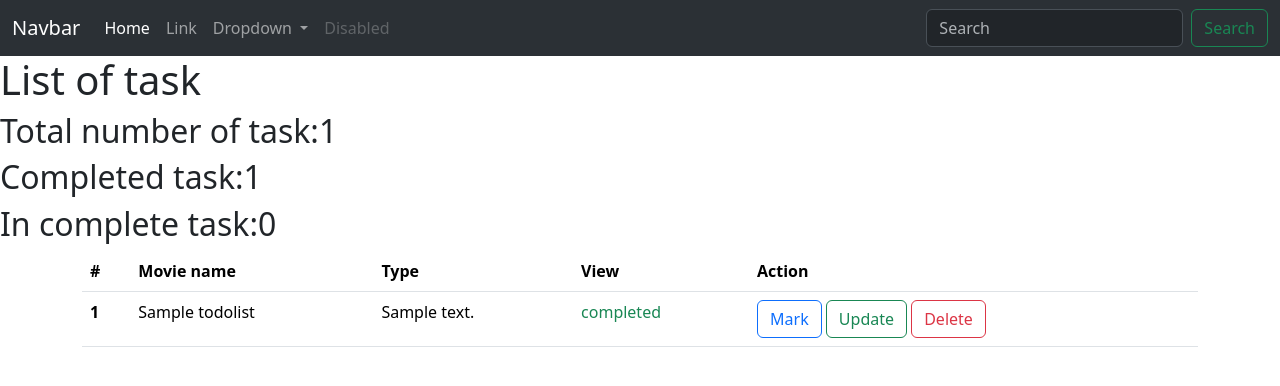
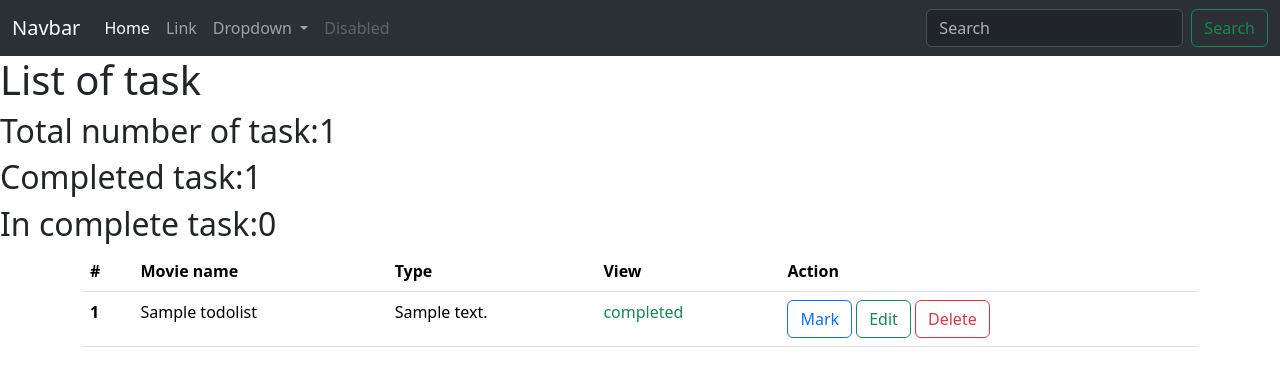
Before and after one commit to GautamChy/Movie-todo-list, a Django app: page /task/ in a window 1280 px wide. Shown: the top 386 px of the page. Run offline with Django 5.2, Linux system fonts and the light colour scheme; tables that the repository leaves empty hold one stand-in row (values such as "Sample post").

Commit message:
models,gitignore,create,edit,list

```diff
--- a/templates/task.html
+++ b/templates/task.html
@@ -42,7 +42,7 @@
                 <td>
                   <a href ="{{task.id}}/"  class="btn btn-outline-primary">Mark</a>
 
-                  <a href ="{{task.pk}}/edit"  class="btn btn-outline-success">Update</a>
+                  <a href ="{{task.pk}}/edit"  class="btn btn-outline-success">Edit</a>
 
                   <a href="/task/{{task.pk}}/delete/" class="btn btn-outline-danger">Delete</a>
 
```
